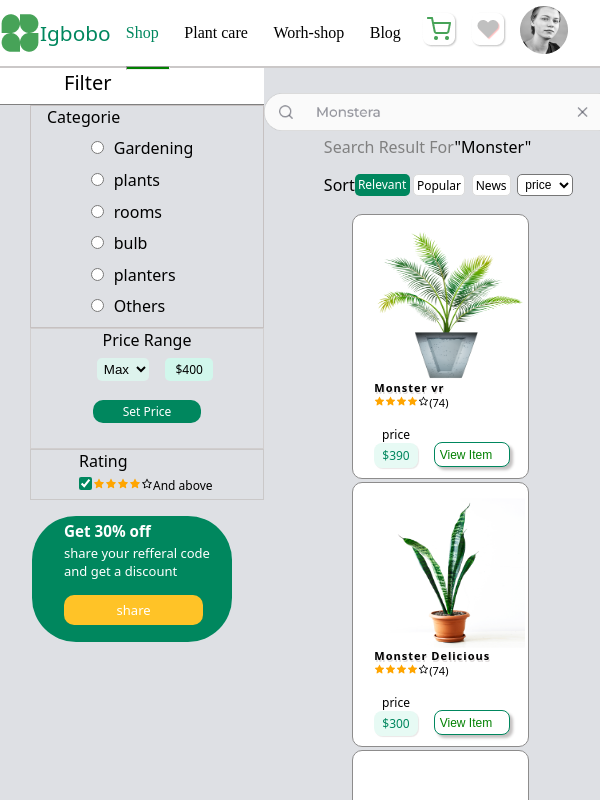
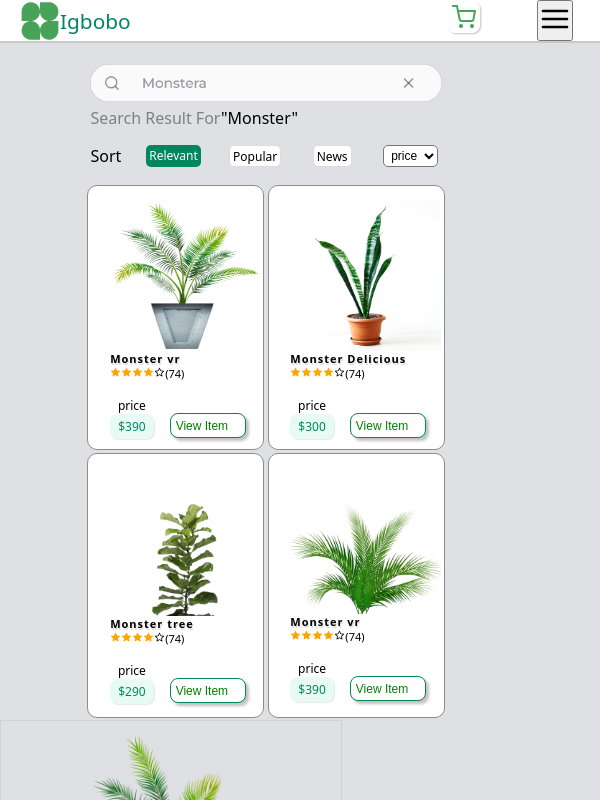
Before and after one commit to goodylove/igbobo, a React (Create React App) app: page / in a window 600 px wide. Shown: the top 800 px of the page. Built offline with nearby package versions, Linux system fonts and the light colour scheme.

Commit message:
add nav bar

```diff
--- a/src/components/addToCart/AddToCart.css
+++ b/src/components/addToCart/AddToCart.css
@@ -129,3 +129,9 @@ border: none;
   font-size: 18px;
   margin: 5px;
 }
+@media screen and  (max-width: 768px){
+  .animate-num{
+    right: 90px;
+  }
+
+}
--- a/src/components/nav/Nav.css
+++ b/src/components/nav/Nav.css
@@ -35,6 +35,9 @@
     font-weight: 400;
     font-family: cursive;
 }
+.toggle{
+    display: none;
+}
 .menu-con .list li{
     padding: 0  0.8rem;
 }
@@ -54,3 +57,23 @@
 .cart-con .list-cart li{
     padding: 0.4rem;
 }
+
+
+@media screen and (max-width:981px) {
+    .menu-con{
+        display: none;
+    }
+    .cart-con{
+        display: none;
+    }
+        .toggle {
+            display: flex;
+            justify-content: space-around;
+            width: 30%;
+            /* margin-left: 30px; */
+        }
+                .log-con{
+                    padding-left: 20px;
+                }
+
+}
--- a/src/components/nav/Nav.jsx
+++ b/src/components/nav/Nav.jsx
@@ -1,7 +1,8 @@
-import React, { useContext } from "react";
-
+import React, { useContext, useState } from "react";
+import { FiMenu } from "react-icons/fi";
 import { Link } from "react-router-dom";
 import LogoNav from ".././assets/Logo (1).png";
+import { MdClose } from "react-icons/md";
 import Cart from "../assets/heart.png";
 import Heart from "../assets/Group 2.png";
 import Pic from "../assets/Ellipse 1.png";
@@ -9,6 +10,7 @@ import "./Nav.css";
 import { Context } from "../Context";
 
 const Nav = () => {
+  const [navbarOpen, setNavbarOpen] = useState();
   const {
     cartQuantityCount,
     animateItem,
@@ -66,6 +68,40 @@ const Nav = () => {
           </li>
         </ul>
       </div>
+      {/* navbar */}
+      <div className="toggle">
+        <ul>
+          <li>
+            <img src={Cart} alt="" />
+            <Link to="/cartpage">
+              <button
+                ref={idRef}
+                id="cart"
+                value={cartQuantityCount}
+                className={animateItem ? "animate-num" : "num"}
+              >
+                {cartQuantityCount}
+              </button>
+            </Link>
+          </li>
+        </ul>
+
+        <button
+          className="togge"
+          onClick={() => setNavbarOpen((prev) => !prev)}
+        >
+          {navbarOpen ? (
+            <MdClose style={{ width: "32px", height: "32px" }} />
+          ) : (
+            <FiMenu
+              style={{
+                width: "32px",
+                height: "32px",
+              }}
+            />
+          )}
+        </button>
+      </div>
     </div>
   );
 };
--- a/src/pages/CheckOutPage.css
+++ b/src/pages/CheckOutPage.css
@@ -7,3 +7,9 @@
         justify-content: space-around;
         align-items: center;
 }
+@media screen and (min-width: 400px){
+    .check-cont{
+        flex-direction: column;
+    }
+
+}
--- a/src/pages/Shop.css
+++ b/src/pages/Shop.css
@@ -26,3 +26,22 @@ width: 100%;
 .animate{
 width: 380px;
 }
+
+@media screen and (max-width: 981px) {
+  .cate {
+   display: none;
+  }
+}
+
+@media screen and (max-width: 971px) {
+  .shop{
+    margin-top: 2rem;
+  }
+}
+
+@media screen and (max-width: 608px) {
+  .wrapper {
+    /* margin-top: 2rem; */
+    flex-direction: column;
+  }
+}
```
Also changed, not shown: src/components/categoriesection/Categories.css (line endings or trailing spaces).
